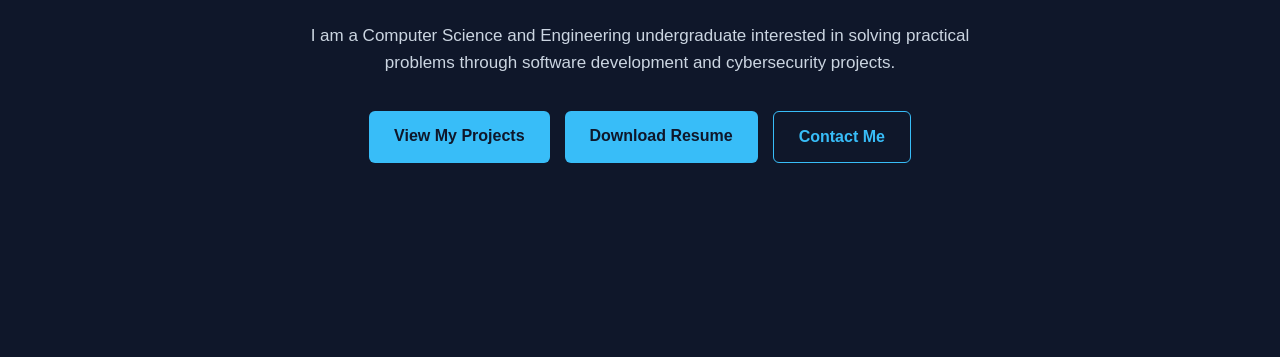
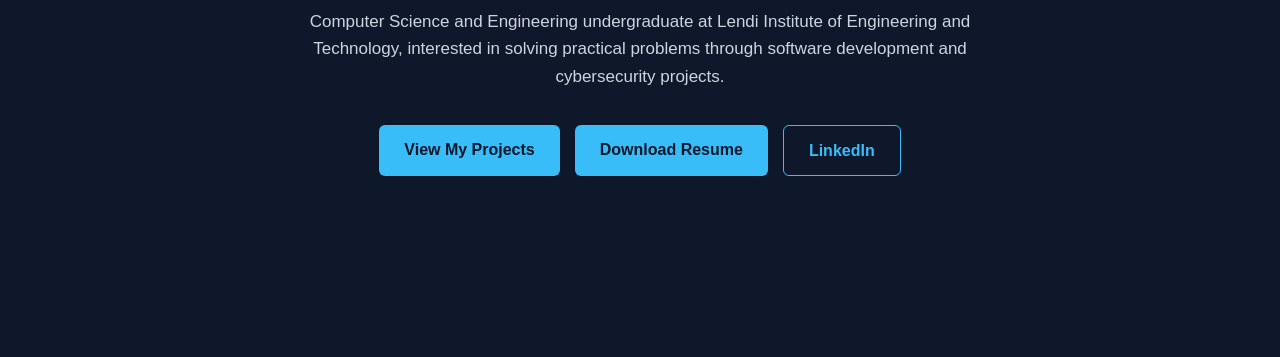
Before and after one commit to keerthisrigedda08/keerthi-portfolio, a plain HTML site: page index.html in a window 1280 px wide. Shown: the part 443-800 px from the top of the page. Drawn offline with Linux system fonts and the light colour scheme.

Commit message:
Improve home section

```diff
--- a/index.html
+++ b/index.html
@@ -39,9 +39,10 @@
         <h2>Computer Science & Engineering Undergraduate</h2>
 
         <p>
-                I am a Computer Science and Engineering undergraduate
-                interested in solving practical problems through software
-                development and cybersecurity projects.
+            Computer Science and Engineering undergraduate at
+            Lendi Institute of Engineering and Technology, interested
+            in solving practical problems through software development
+            and cybersecurity projects.
         </p>
 
         <div class="buttons">
@@ -54,8 +55,10 @@
                 Download Resume
             </a>
 
-    <a href="#contact" class="btn secondary">
-        Contact Me
+            <a href="https://linkedin.com/in/gedda-keerthi-sri-913a76392"
+               class="btn secondary"
+               target="_blank">
+                LinkedIn
             </a>
 
         </div>
@@ -63,7 +66,6 @@
     </div>
 
 </section>
-
 
     <!-- About -->
     <section id="about">
```
Lines whose indentation alone changed are shown as unchanged.
